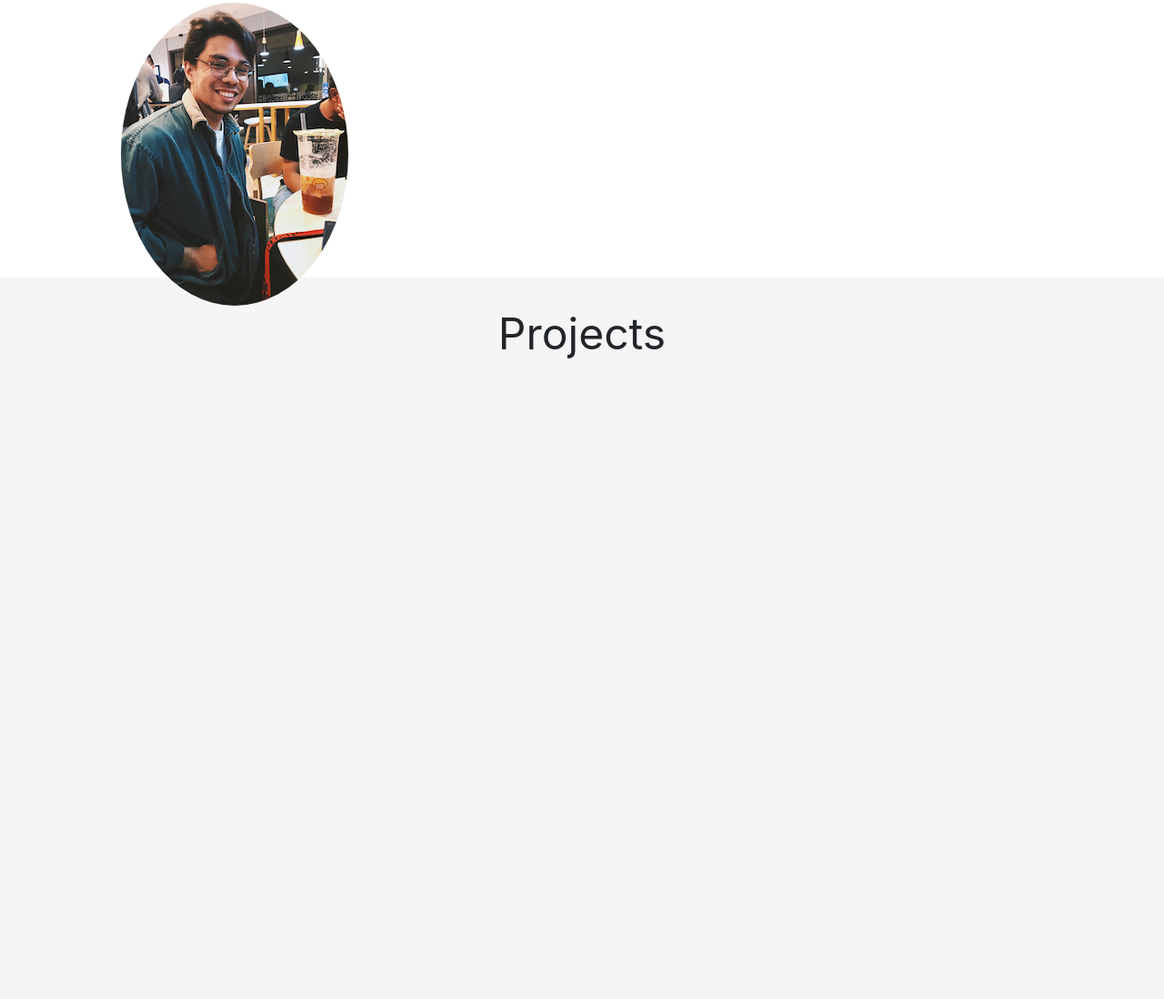
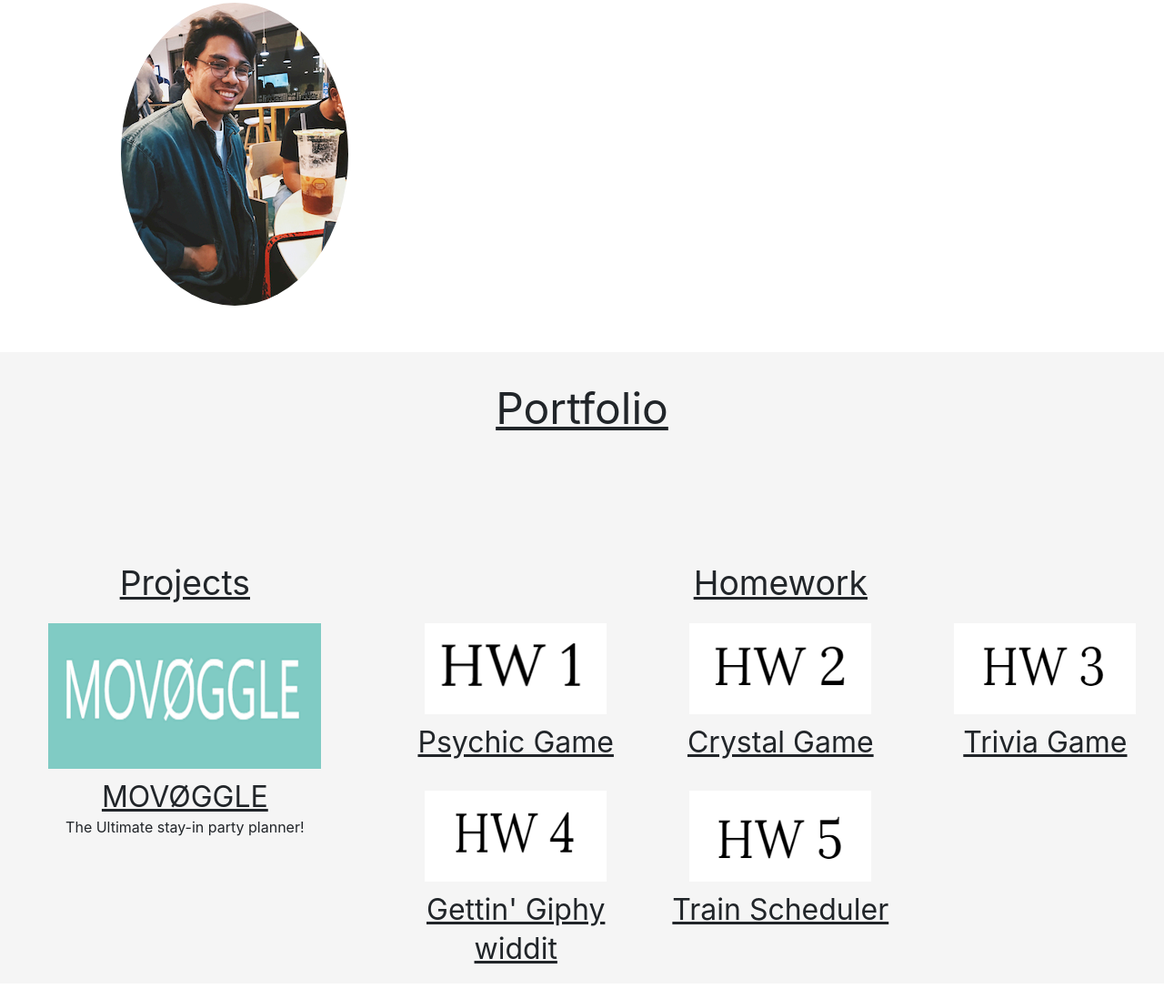
Before and after one commit to KingsOfDeLeon/Updated-Portfolio, a plain HTML site: page index.html in a window 1280 px wide. Shown: the part 1356-2454 px from the top of the page at 91% size. Drawn offline with nearby package versions, Linux system fonts and the light colour scheme.

Commit message:
added project section

```diff
--- a/assets/css/style.css
+++ b/assets/css/style.css
@@ -20,14 +20,16 @@
 .blank-bkg {
   background: white;
   width: 100%;
-  height: 100vh;
+  height: auto;
+  min-height: 100vh;
   text-align: center;
   margin: 0;
 }
 .beige-bkg {
   background: whitesmoke;
   width: 100%;
-  height: 100vh;
+  height: auto;
+  min-height: 100vh;
   text-align: center;
   margin: 0;
 }
@@ -125,6 +127,10 @@
   font-size: 36pt;
 }
 
+.portfolioHeader {
+    font-size: 28pt;
+  }
+
 nav {
   border-bottom: 5px solid cornflowerblue;
 }
@@ -142,3 +148,12 @@ nav {
 .profile-img {
   border-radius: 50%;
 }
+
+.homework-Image{
+    width: 200px;
+    height: 100px;
+}
+
+.project-Name{
+    margin-top: 10px;
+}
--- a/index.html
+++ b/index.html
@@ -77,7 +77,7 @@
             <div class="row">
                 <div class="col-sm-12">
                     <div class="sectionHeader">
-                        About
+                        <u>About</u>
                     </div>
                 </div>
             </div>
@@ -121,7 +121,7 @@
             </div>
             <div class="row" style="margin-top: 50px">
                 <div class="col-sm-5">
-                    <div class="text-center">
+                    <div class="text-center" style="margin-bottom: 10%">
                         <img class="profile-img" src="./assets/images/Profile_Pic.jpg">
                     </div>
                 </div>
@@ -132,12 +132,72 @@
         </div>
     </section>
 
+    <!-- ====== Project Section ====== -->
     <section id="projects">
         <div class="container-fluid removePadding fill beige-bkg">
             <div class="row">
                 <div class="col-sm-12">
                     <div class="sectionHeader">
-                        Projects
+                        <u>Portfolio</u>
+                    </div>
+                </div>
+            </div>
+            <!-- Eventually I want to populate both these columns dynamically with "project-objects" stored in an array  -->
+            <div class="row">
+                <div class="col-sm-4 project-Space">
+                    <div class = "portfolioHeader">
+                        <u>Projects</u>
+                    </div>
+                    <div class="pb-1 py-3">
+                        <a href="https://qhampton.github.io/project-1/"> <img class="project-Image"
+                                src="./assets/images/MOVØGGLE.png" alt="MOVOGGLE"></a>
+                        <div class="text text-center project-Name"><u>MOVØGGLE</u></div>
+                        <div>The Ultimate stay-in party planner!</div>
+                    </div>
+                </div>
+                <div class="col-sm-8 homework-Space">
+                    <div class = "portfolioHeader">
+                        <u>Homework</u>
+                    </div>
+                    <div class="row">
+                        <div class="col-sm-4">
+                            <div class="pb-1 py-3">
+                                <a href="https://kingsofdeleon.github.io/Psychic-Game/"> <img class="homework-Image"
+                                        src="./assets/images/Hw1.png" alt="Psychic Game img"></a>
+                                <div class="text text-center project-Name"><u>Psychic Game</u></div>
+                            </div>
+                        </div>
+                        <div class="col-sm-4">
+                            <div class="pb-1 py-3">
+                                <a href="https://kingsofdeleon.github.io/unit-4-game/"> <img class="homework-Image"
+                                        src="./assets/images/Hw2.png" alt="Crystal Game img"></a>
+                                <div class="text text-center project-Name"><u>Crystal Game</u></div>
+                            </div>
+                        </div>
+                        <div class="col-sm-4">
+                            <div class="pb-1 py-3">
+                                <a href="https://kingsofdeleon.github.io/TriviaGame/"> <img class="homework-Image"
+                                        src="./assets/images/Hw3.png" alt="Trivia Game img"></a>
+                                <div class="text text-center project-Name"><u>Trivia Game</u></div>
+                            </div>
+                        </div>
+                    </div>
+
+                    <div class="row">
+                        <div class="col-sm-4">
+                            <div class="pb-1 py-3">
+                                <a href="https://kingsofdeleon.github.io/Ajax-Assignment/"> <img class="homework-Image"
+                                        src="./assets/images/Hw4.png" alt="Giphy API"></a>
+                                <div class="text text-center project-Name"><u>Gettin' Giphy widdit</u></div>
+                            </div>
+                        </div>
+                        <div class="col-sm-4">
+                            <div class="pb-1 py-3">
+                                <a href="https://kingsofdeleon.github.io/Train_Scheduler/"> <img class="homework-Image"
+                                        src="./assets/images/Hw5.png" alt="Giphy API"></a>
+                                <div class="text text-center project-Name"><u>Train Scheduler</u></div>
+                            </div>
+                        </div>
                     </div>
                 </div>
             </div>
```
Also changed, not shown: assets/images/Hw1.png (added), assets/images/Hw2.png (added), assets/images/Hw3.png (added), assets/images/Hw4.png (added), assets/images/Hw5.png (added), assets/images/MOVØGGLE.png (added).
